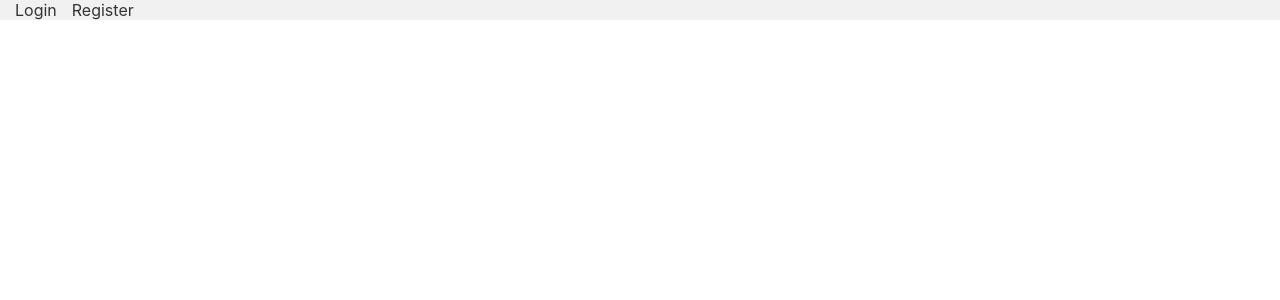
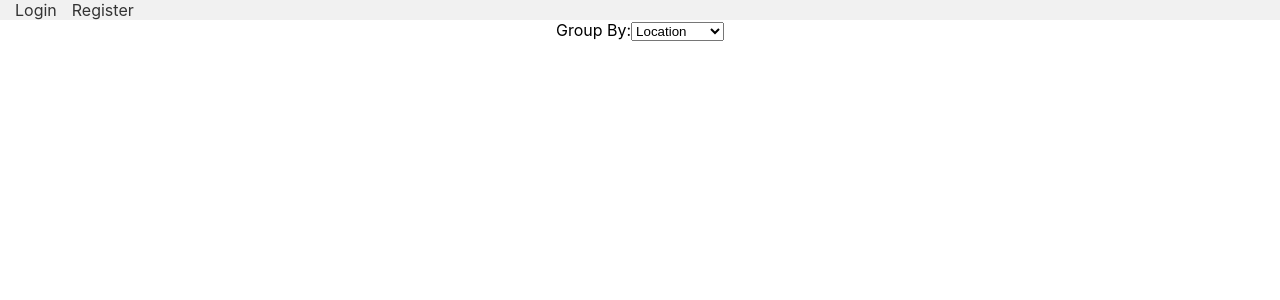
Before and after one commit to IvaBorovnica/music_festival, a React (Create React App) app in the folder music_festival_frontend/: page /analytics in a window 1280 px wide. Before the commit this address had no page. Shown: the top 300 px of the page. Built offline with nearby package versions, Linux system fonts and the light colour scheme; no server answers.

Commit message:
data visualization

```diff
--- a/music_festival_frontend/package.json
+++ b/music_festival_frontend/package.json
@@ -7,7 +7,9 @@
     "@testing-library/react": "^13.4.0",
     "@testing-library/user-event": "^13.5.0",
     "axios": "^1.4.0",
+    "chart.js": "^4.4.0",
     "react": "^18.2.0",
+    "react-chartjs-2": "^5.2.0",
     "react-dom": "^18.2.0",
     "react-router-dom": "^6.14.2",
     "react-scripts": "5.0.1",
--- a/music_festival_frontend/src/App.js
+++ b/music_festival_frontend/src/App.js
@@ -12,6 +12,7 @@ import Tickets from './components/Concerts/Tickets';
 import { useEffect, useState } from 'react';
 import Setlist from './components/Concerts/Setlist';
 import SetlistUser from './components/Band/SetlistUser';
+import Analytics from './components/Concerts/Analytics';
 
 function App() {
   const [ role, setRole ] = useState(null);
@@ -41,6 +42,7 @@ function App() {
           <Route path='/concerts' element={<Concerts role={ role }/>}/>
           <Route path='/concert/:id' element={<ConcertInfo role={ role }/>}/>
           <Route path='/tickets' element={<Tickets role={ role }/>}/>
+          <Route path='/analytics' element={<Analytics/>}/>
           <Route path='/concerts/:id' element={<SetlistUser role = {role}/>}/>
         </Routes>
       </Router>
--- /dev/null
+++ b/music_festival_frontend/src/components/Concerts/Analytics.jsx
@@ -0,0 +1,89 @@
+import axios from "axios";
+import {
+  Chart as ChartJS,
+  CategoryScale,
+  LinearScale,
+  BarElement,
+  Title,
+  Tooltip,
+  Legend,
+} from "chart.js";
+import { Bar } from "react-chartjs-2";
+import React, { useState, useEffect } from "react";
+
+ChartJS.register(
+  CategoryScale,
+  LinearScale,
+  BarElement,
+  Title,
+  Tooltip,
+  Legend
+);
+
+const Analytics = () => {
+  const [tickets, setTickets] = useState();
+  const [ticketsPrice, setTicketsPrice] = useState();
+  const [chartOptions, setChartOptions] = useState({});
+  const [user, setUser] = useState();
+  const [chartData, setChartData] = useState({
+    datasets: [],
+  });
+  const [groupBy, setGroupBy] = useState('location'); // Default group by location
+
+  useEffect(() => {
+    const fetchData = async () => {
+      try {
+        const response = await axios.get('http://localhost:8080/api/v1/tickets', {
+          headers: {
+            Authorization: `Bearer ${localStorage.getItem('token')}`
+          }
+        });
+
+        const dataGroupedBy = response.data.reduce((accumulator, ticket) => {
+          const key = groupBy === 'location' ? ticket.concert.location : ticket.concert.band.name;
+          if (!accumulator[key]) {
+            accumulator[key] = [];
+          }
+          accumulator[key].push(ticket.price || 0);
+          return accumulator;
+        }, {});
+
+        const chartData = {
+          labels: Object.keys(dataGroupedBy),
+          datasets: [
+            {
+              label: 'Income',
+              data: Object.values(dataGroupedBy).map(prices => prices.reduce((a, b) => a + b, 0)),
+              borderColor: 'rgb(53, 162, 235)',
+              backgroundColor: 'rgba(53, 162, 235, 0.4)'
+            },
+          ]
+        };
+
+        setChartData(chartData);
+      } catch (error) {
+        console.error('Failed to fetch tickets:', error);
+      }
+    };
+    fetchData();
+  }, [groupBy]);
+
+  const handleGroupByChange = (event) => {
+    setGroupBy(event.target.value);
+  };
+
+  return (
+    <div className="analytics">
+      <div className="group-by-select">
+        <label htmlFor="group-by">Group By:</label>
+        <select id="group-by" value={groupBy} onChange={handleGroupByChange}>
+          <option value="location">Location</option>
+          <option value="band">Band Name</option>
+        </select>
+      </div>
+      <Bar data={chartData} options={chartOptions} />
+    </div>
+  );
+};
+
+export default Analytics;
--- a/music_festival_frontend/src/components/Concerts/Concerts.jsx
+++ b/music_festival_frontend/src/components/Concerts/Concerts.jsx
@@ -49,8 +49,36 @@ const Concerts = ({ role }) => {
 
   }, []);
 
-  function buyTicket(){
+  function buyTicket(id){
 
+    const ticketData = {
+      concert: {
+        id
+      }
+    };
+    // Get the token from local storage
+    const token = localStorage.getItem('token');
+
+    // Set the token as a header in the Axios request
+    const config = {
+      headers: {
+        Authorization: `Bearer ${token}`,
+      },
+    };
+
+    // Make the POST request using Axios with the token in the headers
+    axios.post('http://localhost:8080/api/v1/tickets', ticketData, config)
+      .then((response) => {
+        // Handle the successful addition here, such as displaying a success message or redirecting to another page
+        console.log('Ticket added successfully!', response.data);
+
+        // Redirect to '/bands' upon successful addition
+        // window.location.href = '/bands';
+      })
+      .catch((error) => {
+        // Handle addition errors here, such as displaying an error message
+        console.error('Failed to buy ticket:', error);
+      });
   }
 
   return (
@@ -66,7 +94,7 @@ const Concerts = ({ role }) => {
               <p>Location: {concert.location}</p>
               <p>Band: {concert.band.name}</p>
               <p>Weather: {weatherDescription}</p>
-              <button onClick={() => buyTicket(concert.id)}>Buy Ticket</button>
+              {role === 'USER' && <button onClick={() => buyTicket(concert.id)}>Buy Ticket</button>}
               {role === 'ORGANIZER' && <button onClick={() => navigate(''+ concert.id)}>Setlist</button>}
             </li>
           );
--- a/music_festival_frontend/src/components/Navbar/Navbar.jsx
+++ b/music_festival_frontend/src/components/Navbar/Navbar.jsx
@@ -11,6 +11,7 @@ const Navbar = ({ role, isLoggedIn }) => {
         {role === 'USER' && <Link to={'tickets'}><button className="nav-btn">Tickets</button></Link>}
         <Link to={'bands'}><button className="nav-btn">Bands</button></Link>
         {role === 'ADMIN' && <Link to={'newBand'}><button className="nav-btn">Add a band</button></Link>}
+        {role === 'ADMIN' && <Link to={'analytics'}><button className="nav-btn">Analytics</button></Link>}
         {/* <Link to={'concerts'}><button>Concerts</button></Link>
         <Link to={'concerts'}>Concerts</Link>
         <Link to={'tickets'}>Tickets</Link>
```
Also changed, not shown: 1 other file (tests, documents, lock files or other folders).
